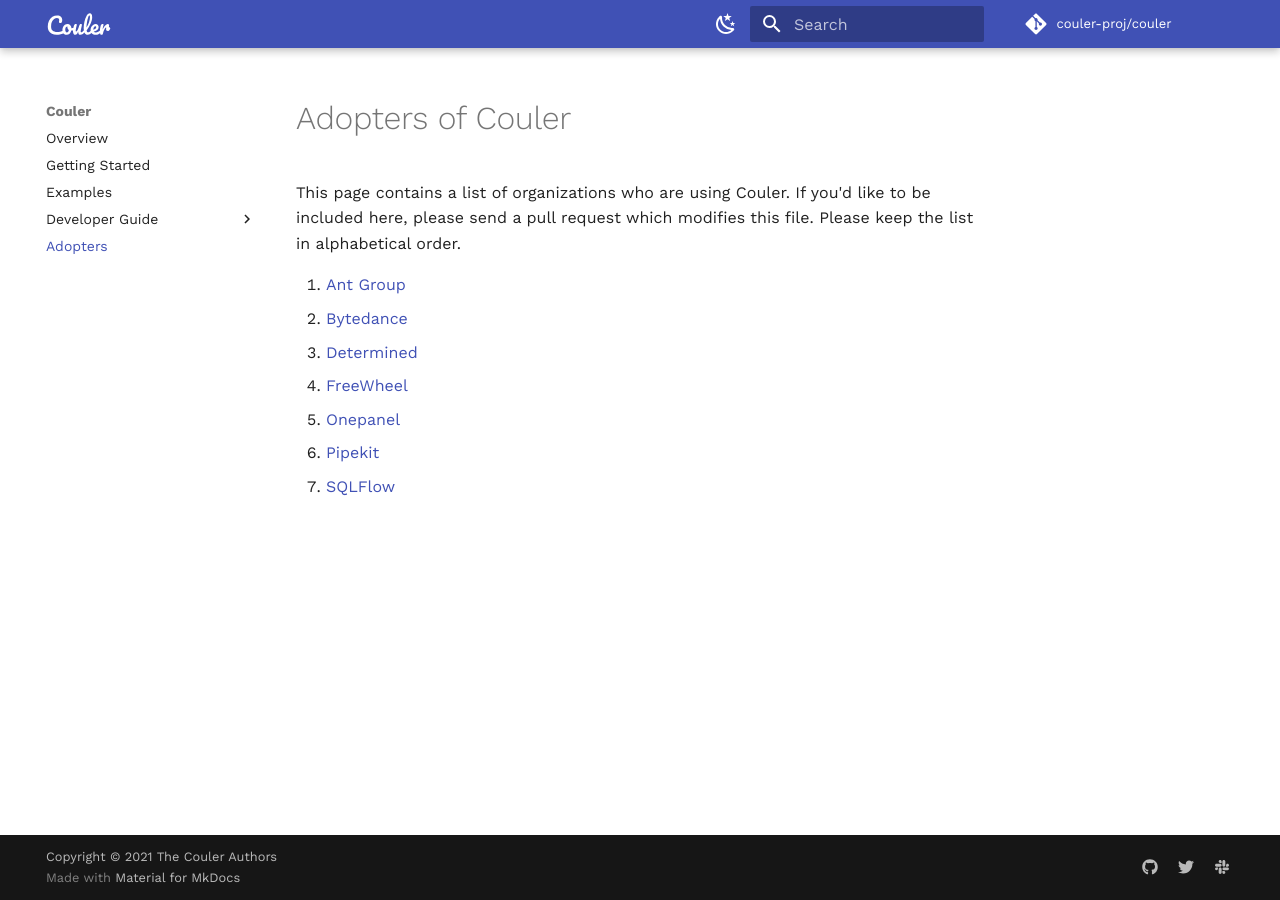
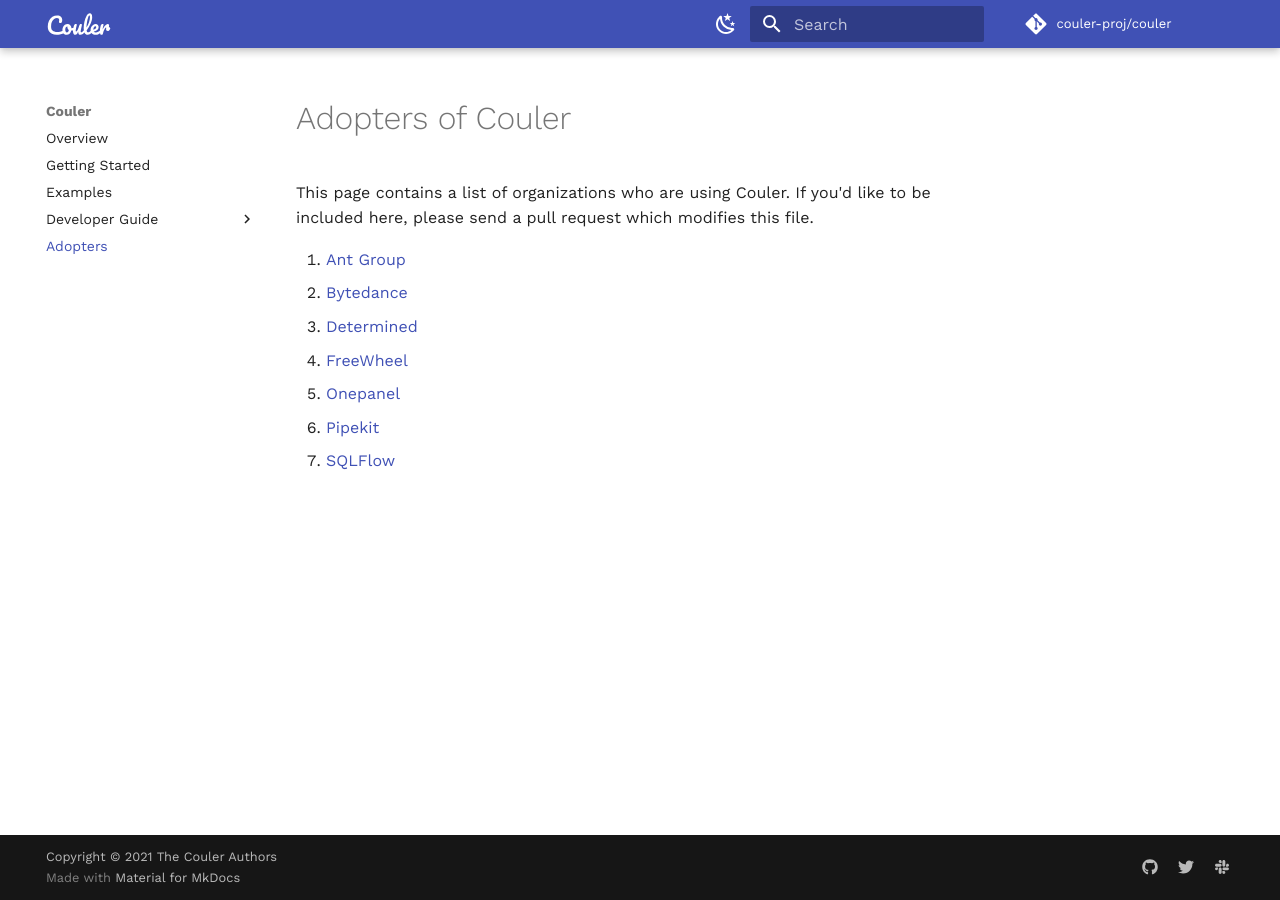
Before and after one commit to couler-proj/couler, an MkDocs documentation site: the page built from docs/adopters.md, in a window 1280 px wide. Built offline with MkDocs 1.6.1 and Material for MkDocs 9.7.7, drawn with Linux system fonts in a browser that asks for light colours; comment, search, counter and statistics services are not loaded.

Commit message:
alphabetical order request in page source comment
I think it's better to keep it as a comment in page source rather than something visible to all technical managers and their managers when a tech-sale to decision makers is being made :-)

```diff
--- a/ADOPTERS.md
+++ b/ADOPTERS.md
@@ -1,6 +1,7 @@
 # Adopters of Couler
 
-This page contains a list of organizations who are using Couler. If you'd like to be included here, please send a pull request which modifies this file. Please keep the list in alphabetical order.
+This page contains a list of organizations who are using Couler. If you'd like to be included here, please send a pull request which modifies this file.
+<!-- Please keep the list in alphabetical order. -->
 
 1. [Ant Group](https://www.antgroup.com/)
 1. [Bytedance](https://www.bytedance.com/)
```
